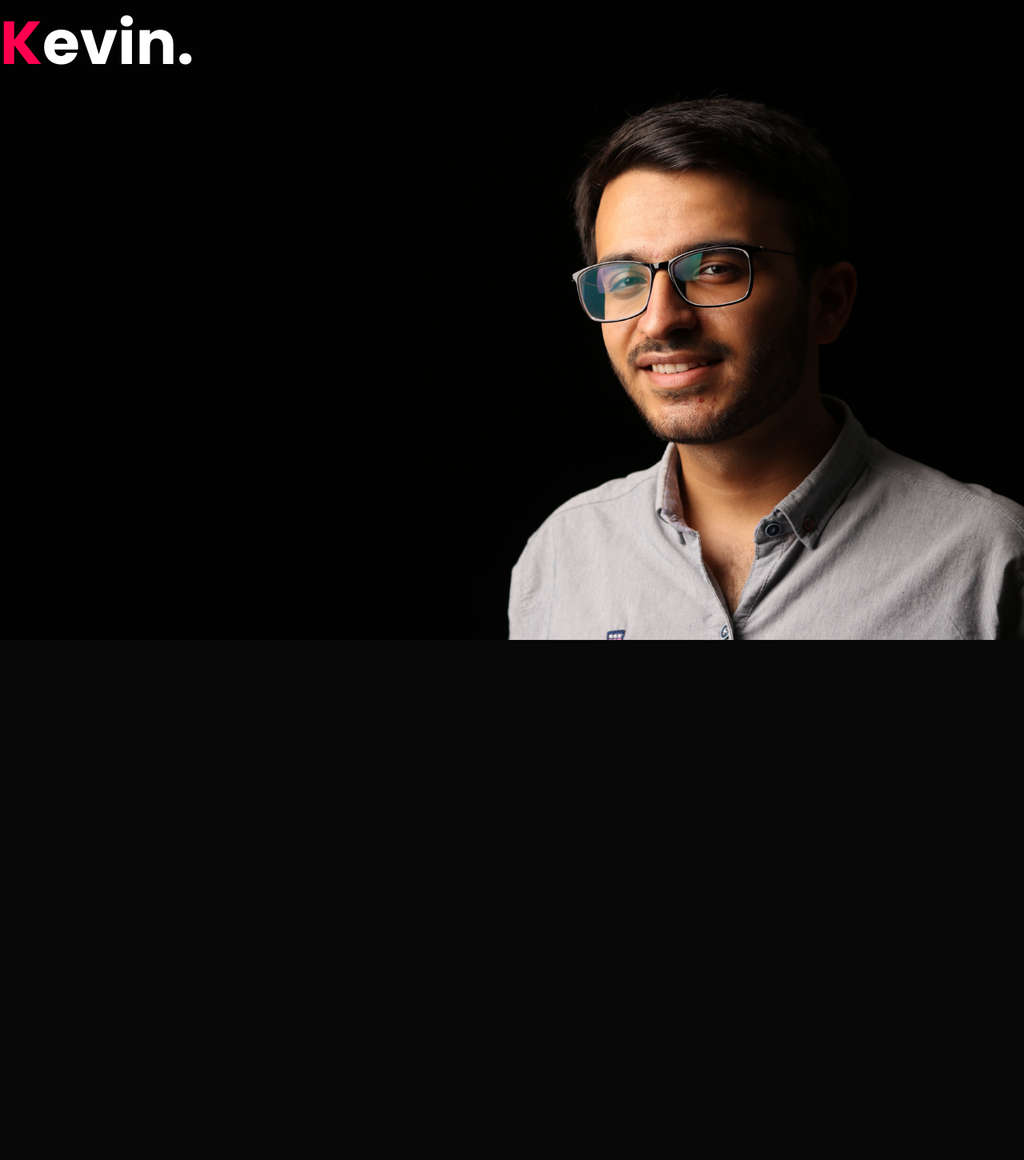
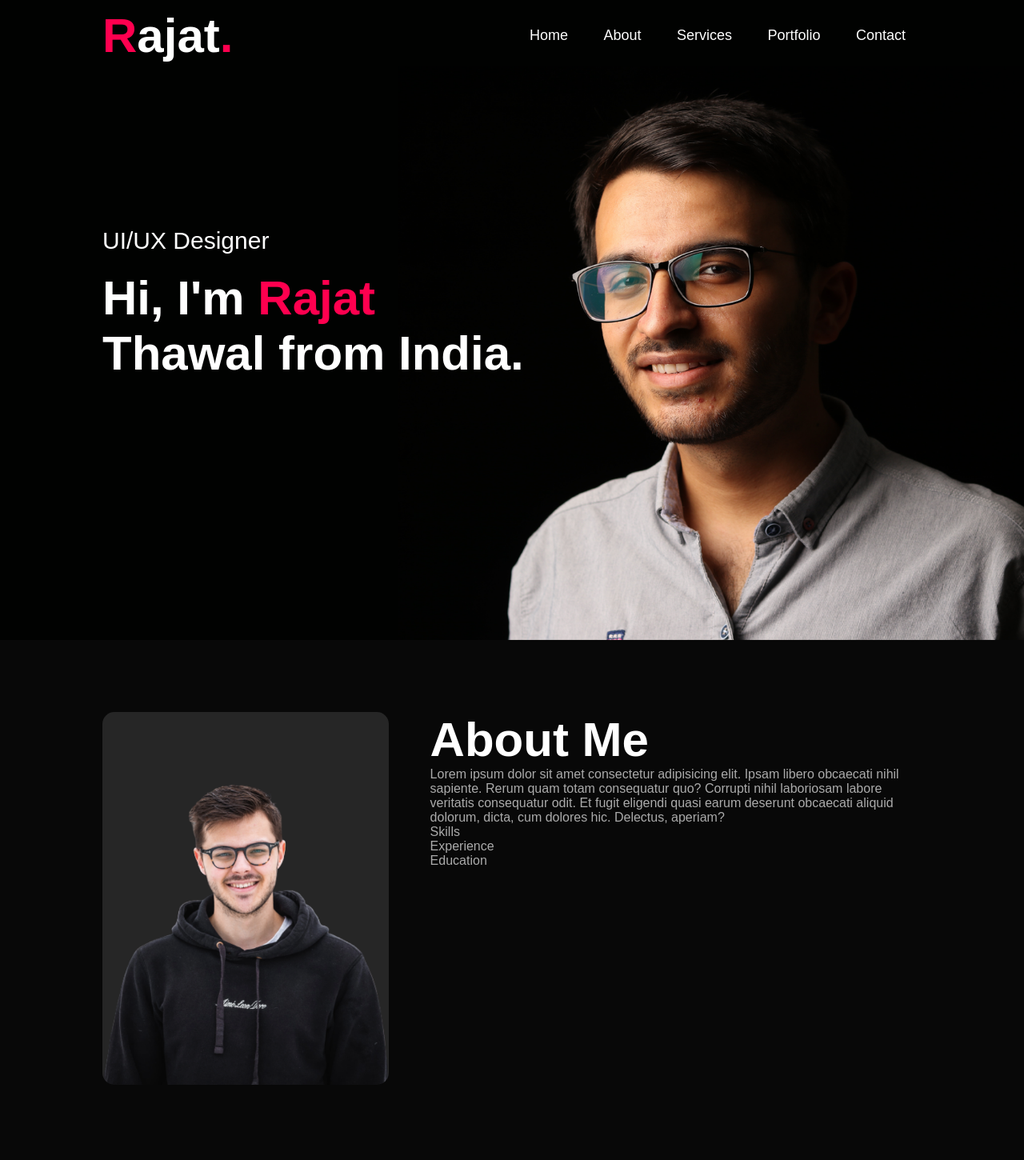
Before and after one commit to rajat4/Personal-portfolio, a plain HTML site: page index.html in a window 1280 px wide. Shown: the whole page at 80% size. Before the commit the page ends 800 px from the top, so only its background shows below. Drawn offline with Linux system fonts and the light colour scheme.

Commit message:
lot of changes haha

```diff
--- a/index.html
+++ b/index.html
@@ -1,5 +1,6 @@
 <!DOCTYPE html>
 <html lang="en">
+
 <head>
     <meta charset="UTF-8">
     <meta http-equiv="X-UA-Compatible" content="IE=edge">
@@ -7,13 +8,52 @@
     <title>Personal Portfolio Website - Rajat Thawal</title>
     <link rel="stylesheet" href="style.css">
 </head>
+
 <body>
-   <div id="header">
-    <div class="container">
-        <nav>
-            <img src="images/logo.png" class="logo">
-        </nav>
+    <div id="header">
+        <div class="container">
+            <nav>
+                <!-- <img src="images/logo.png" class="logo"> -->
+                <h1>R<span>ajat</span>.</h1>
+                <ul>
+                    <li><a href="#">Home</a></li>
+                    <li><a href="#">About</a></li>
+                    <li><a href="#">Services</a></li>
+                    <li><a href="#">Portfolio</a></li>
+                    <li><a href="#">Contact</a></li>
+                </ul>
+            </nav>
+            <div class="header-text">
+                <p>UI/UX Designer</p>
+                <h1>Hi, I'm <span>Rajat</span><br> Thawal from India.</h1>
+            </div>
+        </div>
     </div>
-   </div>
+    <!-- -----------about-----------  -->
+    <div id="about">
+        <div class="container">
+            <div class="row">
+                <div class="about-col-1">
+                    <img src="images/user.png">
+                </div>
+                <div class="about-col-2">
+                    <h1 class="sub-title">About Me</h1>
+                    <p>Lorem ipsum dolor sit amet consectetur adipisicing elit. Ipsam libero obcaecati nihil sapiente.
+                        Rerum quam totam consequatur quo? Corrupti nihil laboriosam labore veritatis consequatur odit.
+                        Et fugit eligendi quasi earum deserunt obcaecati aliquid dolorum, dicta, cum dolores hic.
+                        Delectus, aperiam?</p>
+
+                    <div class="tab-titles">
+                        <p class="tab-links">Skills</p>
+                        <p class="tab-links">Experience</p>
+                        <p class="tab-links">Education</p>
+
+                    </div>
+                </div>
+
+            </div>
+        </div>
+    </div>
 </body>
+
 </html>
--- a/style.css
+++ b/style.css
@@ -4,7 +4,7 @@
     font-family: 'Poppins', sans-serif;
     box-sizing: border-box;
 }
-body {
+body{
     background: #080808;
     color: #fff;
 }
@@ -16,3 +16,93 @@ body {
     background-size: cover;
     background-position: center;
 }
+
+.container{
+    padding: 10px 10%;
+}
+
+nav{
+    display: flex;
+    align-items: center;
+    justify-content: space-between;
+    flex-wrap: wrap;
+}
+
+.logo{
+    width: 140px;
+}
+
+.container nav h1{
+    color:#ff004f;
+    font-size: 60px;
+    font-family: Arial, Helvetica, sans-serif;
+}
+.container nav h1 span{
+    color:white;
+
+}
+
+nav ul li{
+    display: inline-block;
+    list-style: none;
+    margin: 10px 20px;
+}
+
+nav ul li a{
+    color: #fff;
+    text-decoration: none;
+    font-size: 18px;
+    position: relative;
+}
+nav ul li a::after{
+    content: '';
+    width: 0;
+    height: 3px;
+    background: #ff004f;
+    position: absolute;
+    left: 0;
+    bottom: -6px;
+    transition: 0.5s;
+}
+
+nav ul li a:hover::after{
+    width: 100%;
+}
+.header-text{
+    margin-top: 20%;
+    font-size: 30px;
+}
+.header-text h1{
+    font-size: 60 px;
+    margin-top: 20px;
+}
+.header-text h1 span{
+    color: #ff004f;
+}
+/* ------------about------------ */
+#about{
+    padding: 80px 0;
+    color: #ababab;
+}
+.row{
+    display: flex;
+    justify-content: space-between;
+    flex-wrap: wrap;
+}
+
+.about-col-1{
+    flex-basis: 35%;
+}
+.about-col-1 img{
+    width: 100%;
+    border-radius: 15px;
+}
+.about-col-2{
+    flex-basis: 60%;
+}
+
+.sub-title{
+    font-size: 60px;
+    font-weight: 600;
+    color:#fff;
+}
```
Also changed, not shown: images/rajat-1-removebg-preview.png (added), images/rajat-1.jpg (added).
